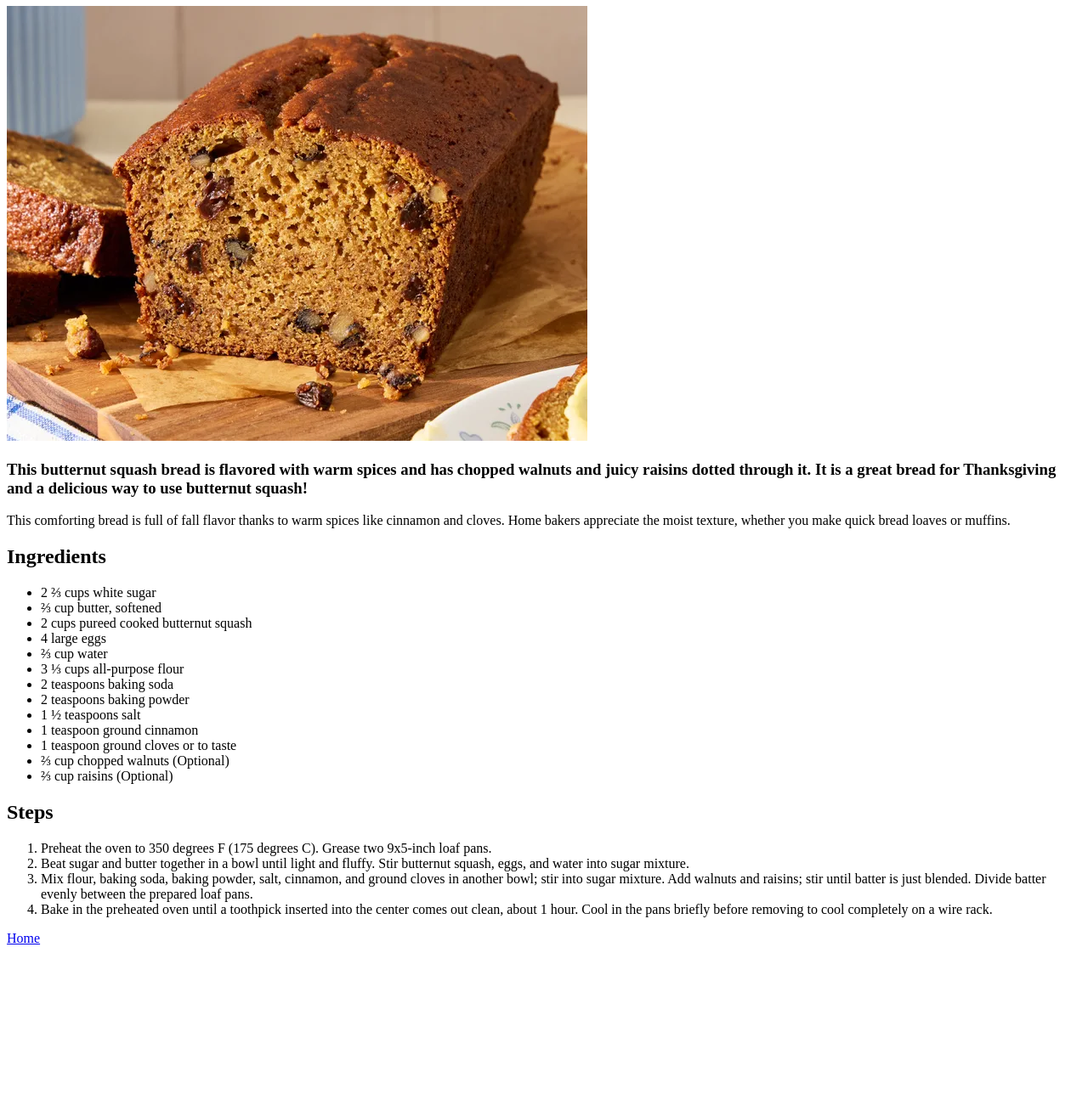
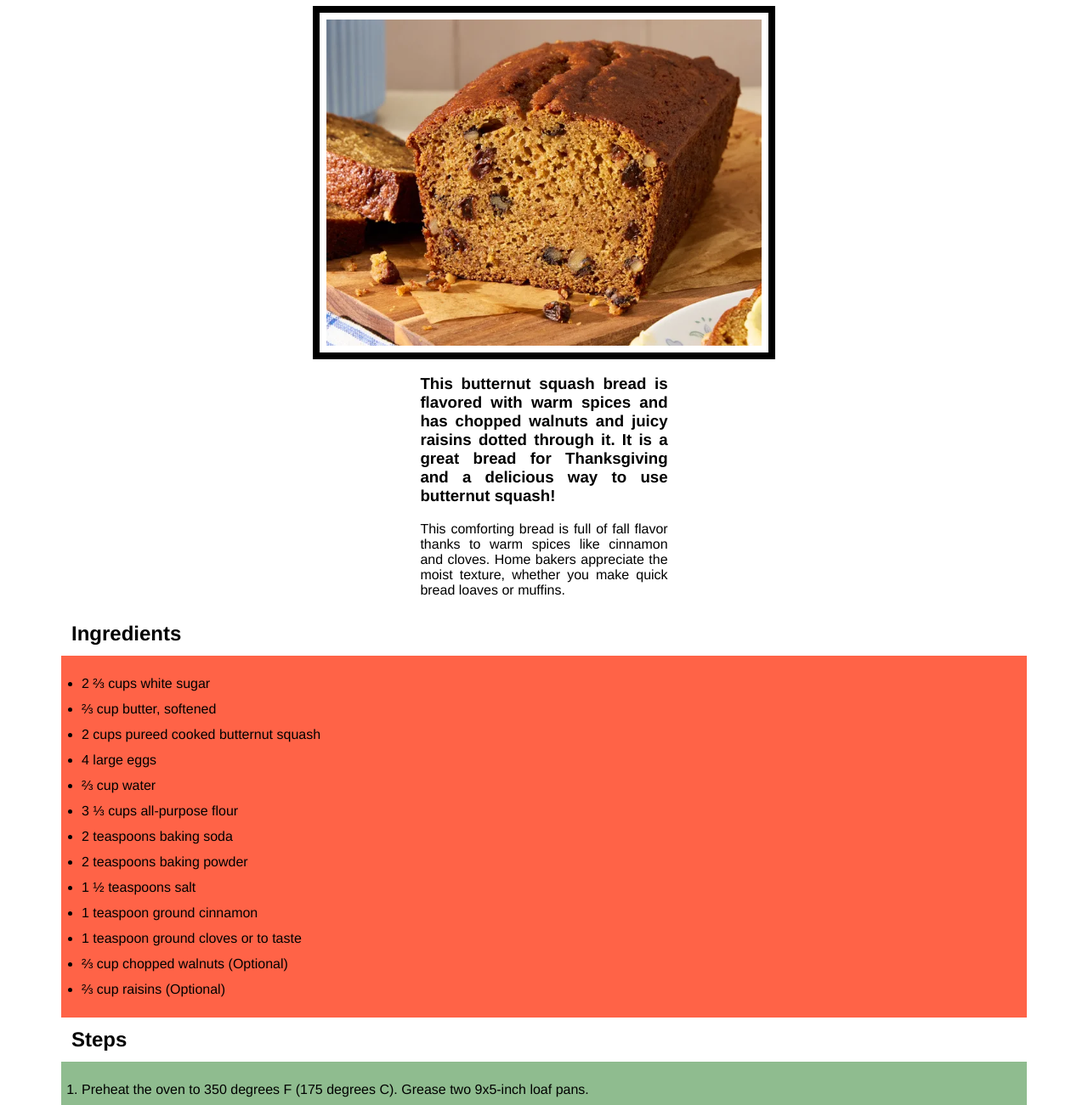
Before and after one commit to Miinduu/odin-recipes, a plain HTML site: page recipes/bread.html in a window 1280 px wide. Shown: the part 73-1374 px from the top of the page at 85% size. Before the commit the page ends 1195 px from the top, so only its background shows below. Drawn offline with Linux system fonts and the light colour scheme.

Commit message:
feat: Add styling
Add basic styling to the website for the Block and Inline chapter

```diff
--- a/recipes/bread.html
+++ b/recipes/bread.html
@@ -4,10 +4,12 @@
     <meta charset="UTF-8" />
     <meta name="viewport" content="width=device-width, initial-scale=1.0" />
     <title>Butternut Squash Bread</title>
+    <link rel="stylesheet" href="../styles.css" />
   </head>
   <body>
     <h1>Butternut Squash Bread</h1>
     <img src="../images/butternut-squash-bread.png" />
+    <div class="description">
       <h3>
         This butternut squash bread is flavored with warm spices and has chopped
         walnuts and juicy raisins dotted through it. It is a great bread for
@@ -15,11 +17,12 @@
       </h3>
       <p>
         This comforting bread is full of fall flavor thanks to warm spices like
-      cinnamon and cloves. Home bakers appreciate the moist texture, whether you
-      make quick bread loaves or muffins.
+        cinnamon and cloves. Home bakers appreciate the moist texture, whether
+        you make quick bread loaves or muffins.
       </p>
+    </div>
     <h2>Ingredients</h2>
-    <ul>
+    <ul class="ingredients-list">
       <li>2 ⅔ cups white sugar</li>
       <li>⅔ cup butter, softened</li>
       <li>2 cups pureed cooked butternut squash</li>
@@ -35,7 +38,7 @@
       <li>⅔ cup raisins (Optional)</li>
     </ul>
     <h2>Steps</h2>
-    <ol>
+    <ol class="steps-list">
       <li>
         Preheat the oven to 350 degrees F (175 degrees C). Grease two 9x5-inch
         loaf pans.
--- /dev/null
+++ b/styles.css
@@ -0,0 +1,54 @@
+* {
+  font-family: "Franklin Gothic Medium", "Arial Narrow", Arial, sans-serif;
+}
+
+h1 {
+  text-align: center;
+}
+
+ul,
+ol,
+h2 {
+  padding: 12px;
+  margin: auto 64px;
+}
+
+li {
+  margin: 12px;
+}
+
+img {
+  width: 512px;
+  margin: 0 auto;
+  display: block;
+  border: 8px solid black;
+  padding: 8px;
+}
+
+.main-header {
+  width: 300px;
+  margin: 64px auto;
+  padding: 8px;
+  background-color: burlywood;
+}
+
+.description {
+  margin-left: 38vw;
+  margin-right: 38vw;
+  text-align: justify;
+  min-width: 200px;
+  max-width: 512px;
+}
+
+.recipes-list {
+  background-color: cornflowerblue;
+  font-style: italic;
+}
+
+.ingredients-list {
+  background-color: tomato;
+}
+
+.steps-list {
+  background-color: darkseagreen;
+}
```
Also changed, not shown: index.html (+5 -2 lines), recipes/pasta.html (+8 -5 lines), recipes/pizza.html (+8 -6 lines). Lines whose indentation alone changed are shown as unchanged.
